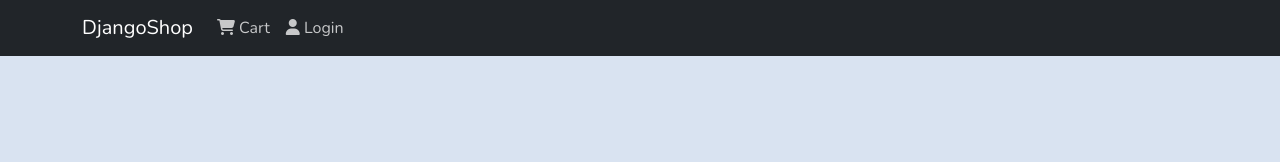
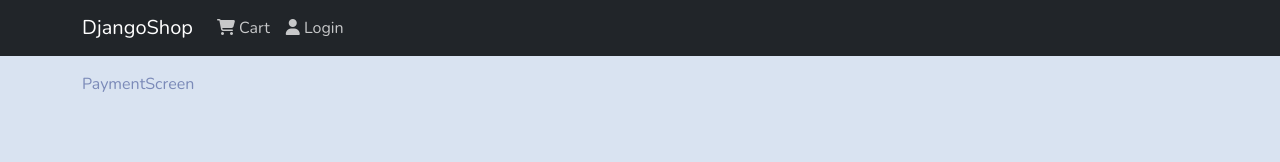
Before and after one commit to SilvesterSpath/django_shop, a React (Create React App) app in the folder frontend/: page /payment in a window 1280 px wide. Shown: the top 162 px of the page. Built offline with nearby package versions, Linux system fonts and the light colour scheme.

Commit message:
payment screen init

```diff
--- a/frontend/src/App.js
+++ b/frontend/src/App.js
@@ -10,6 +10,7 @@ import LoginScreen from './screens/LoginScreen';
 import RegisterScreen from './screens/RegisterScreen';
 import ProfileScreen from './screens/ProfileScreen';
 import ShippingScreen from './screens/ShippingScreen';
+import PaymentScreen from './screens/PaymentScreen';
 
 function App() {
   return (
@@ -23,6 +24,7 @@ function App() {
             <Route path='/register' element={<RegisterScreen />} />
             <Route path='/profile' element={<ProfileScreen />} />
             <Route path='/shipping' element={<ShippingScreen />} />
+            <Route path='/payment' element={<PaymentScreen />} />
             <Route path='/products/:id' element={<ProductScreen />} exact />
             <Route path='/cart/:id?' element={<CartScreen />} />
           </Routes>
--- /dev/null
+++ b/frontend/src/screens/PaymentScreen.jsx
@@ -0,0 +1,7 @@
+import React from 'react';
+
+const PaymentScreen = () => {
+  return <div>PaymentScreen</div>;
+};
+
+export default PaymentScreen;
```
